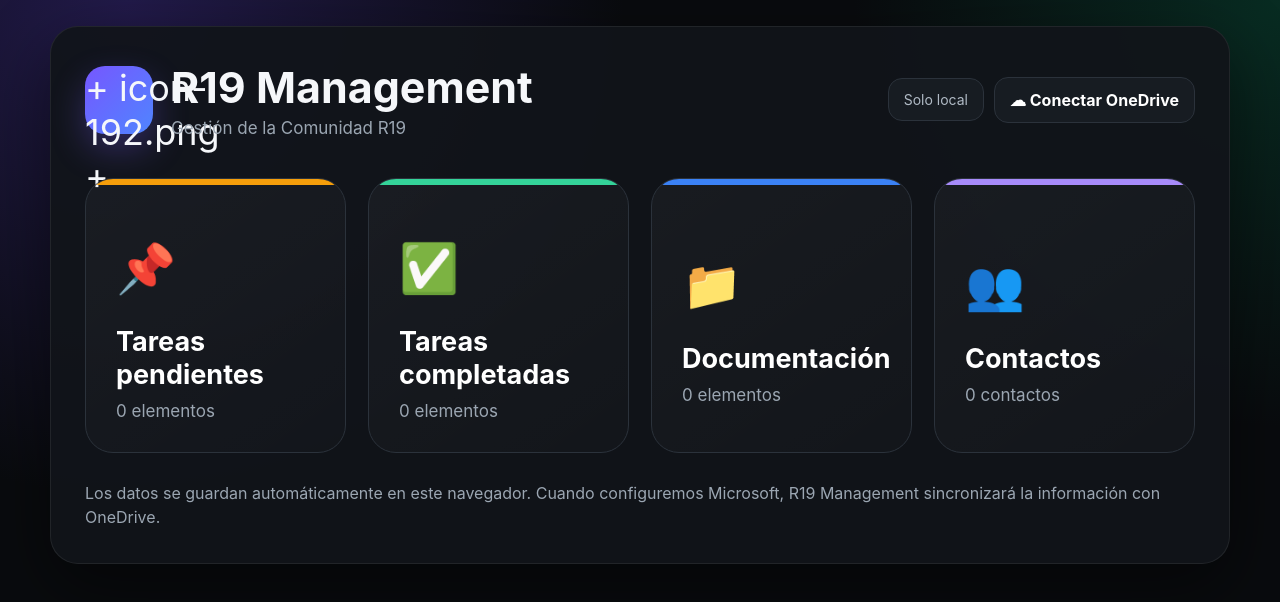
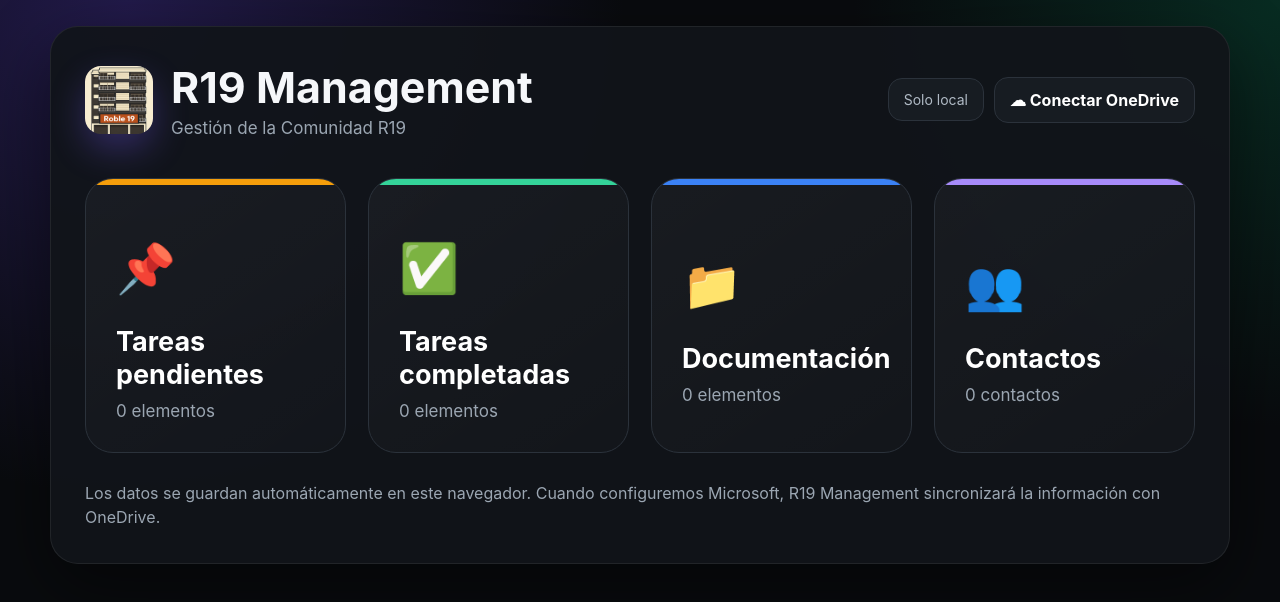
Before and after one commit to 1josemango1/R19, a plain HTML site: page index.html in a window 1280 px wide. Drawn offline with Linux system fonts and the light colour scheme.

Commit message:
Update index.html

```diff
--- a/index.html
+++ b/index.html
@@ -451,7 +451,7 @@
 
     <header class="topbar">
       <div class="brand">
-       <div class="brand-mark"> + icon-192.png + </div>
+       <div class="brand-mark"><img src="icon-192.png" alt="R19"></div>
 
         <div>
           <h1>R19 Management</h1>
```
